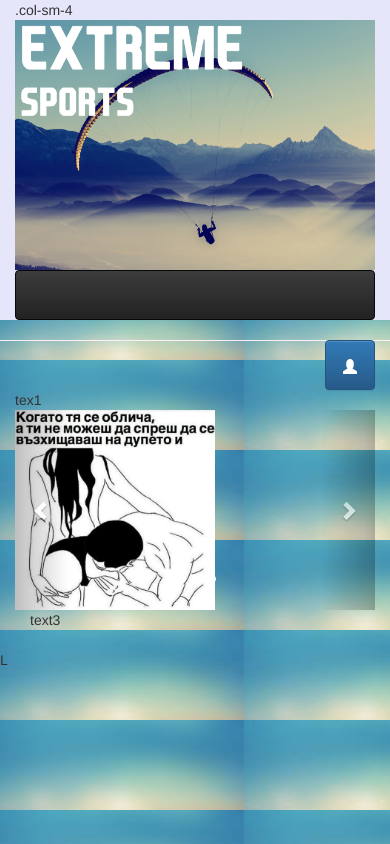
After one commit to KalinMilushev/xSport, a PHP site: page /Homepage.php in a window 390 px wide. The commit adds this page. Run offline with PHP 8.4, Linux system fonts and the light colour scheme.

Commit message:
fix carrousal

```diff
--- /dev/null
+++ b/Homepage.php
@@ -0,0 +1,168 @@
+<html>
+
+
+<head>
+
+    <meta charset="UTF-8">
+    <meta name="viewport" content="width=device-width, initial-scale=1">
+
+    <title>xSport</title>
+
+    <link rel="stylesheet" type="text/css" href="css/style.css">
+    <link rel="stylesheet" href="css/bootstrap.min.css">
+    <link rel="stylesheet" href="css/bootstrap-theme.min.css">
+    <script src="js/jquery-3.2.1.min.js"></script>
+    <script src="js/bootstrap.min.js"></script>
+</head>
+
+<body>
+
+    <div class="container-fluid">
+        <div class="row">
+            <div class="col-sm-1" style="background-color:lavender;">.col-sm-4</div>
+
+            <div class="col-sm-10" style="background-color:lavender;">
+                <div>
+                    <img src="img/CoverPicture.jpg" width="100%" height="250">
+                </div>
+                <nav class="navbar navbar-inverse" data-offset-top="197">
+                    <div class="container text-center collapse navbar-collapse">
+                        <ul class="nav navbar-nav navbar-center">
+                            <li>
+                                <a href="" class="navbar-brand">
+                                    <span class="glyphicon glyphicon-home" aria-hidden="true"></span>
+                                </a>
+                            </li>
+                            <li><a href="" class="navbar-brand">Новини</a></li>
+                            <li class="dropdown">
+                                <a href="#" class="dropdown-toggle navbar-brand" data-toggle="dropdown" role="button" aria-haspopup="true" aria-expanded="false">Спортове<span class="caret"></span></a>
+                                <ul class="dropdown-menu">
+                                    <li><a href="#a" data-toggle="tab">Колоездене</a></li>
+                                    <li><a href="#b" data-toggle="tab">Парашутизъм</a></li>
+                                    <li><a href="#c" data-toggle="tab">Каяк</a></li>
+                                    <li><a href="#c" data-toggle="tab">Рафтинг</a></li>
+                                    <li><a href="#c" data-toggle="tab">Катерене</a></li>
+                                    <li><a href="#c" data-toggle="tab">Сноуборд</a></li>
+                                    <li><a href="#c" data-toggle="tab">Sport1</a></li>
+                                    <li><a href="#c" data-toggle="tab">Sport1</a></li>
+                                    <li><a href="#c" data-toggle="tab">Sport1</a></li>
+                                    <li><a href="#c" data-toggle="tab">Sport1</a></li>
+                                    <li><a href="#c" data-toggle="tab">Sport1</a></li>
+                                </ul>
+                            </li>
+                            <li><a href="" class="navbar-brand">Галерия</a></li>
+                            <li><a href="" class="navbar-brand">Форум</a></li>
+                        </ul>
+                    </div>
+                </nav>
+            </div>
+            <!-- end of col2 -->
+
+            <div class="col-sm-1" style="background-color:lavenderblush;">
+                <div class="dropdown topcorner pull-right">
+                    <button class="btn btn-default btn-primary dropdown-toggle loginButton" type="button" id="dropdownMenu1" data-toggle="dropdown" aria-haspopup="true" aria-expanded="true">
+							<span class="glyphicon glyphicon-user" aria-hidden="true"></span>
+						</button>
+                    <ul class="dropdown-menu" aria-labelledby="dropdownMenu1">
+                        <li><a href="#">Login</a></li>
+                        <li><a href="#">Register</a></li>
+                    </ul>
+                </div>
+            </div>
+            <!-- end of col3 -->
+        </div>
+        <!-- end of row1 -->
+
+        <div class="row">
+            <div class="col-sm-1">tex1</div>
+            <!-- end of col1 -->
+
+
+				<div class="container col-sm-10">
+					<div id="myCarousel" class="carousel slide" data-ride="carousel" >
+						<!-- Indicators -->
+						<ol class="carousel-indicators">
+							<li data-target="#myCarousel" data-slide-to="0" class="active"></li>
+							<li data-target="#myCarousel" data-slide-to="1"></li>
+							<li data-target="#myCarousel" data-slide-to="2"></li>
+						</ol>
+
+						<!-- Wrapper for slides -->
+						<div class="carousel-inner">
+							<div class="item active">
+								<img src="img/pic1.jpg" alt="Los Angeles" height="200" width="200">
+							</div>
+
+							<div class="item">
+								<img src="img/pic1.jpg" alt="Chicago" height="200" width="200">
+							</div>
+
+							<div class="item">
+								<img src="img/pic1.jpg" alt="New York" height="200" width="200">
+							</div>
+						</div>
+
+						<!-- Left and right controls -->
+						<a class="left carousel-control" href="#myCarousel" data-slide="prev">
+							<span class="glyphicon glyphicon-chevron-left"></span>
+							<span class="sr-only">Previous</span>
+						</a>
+						<a class="right carousel-control" href="#myCarousel" data-slide="next">
+							<span class="glyphicon glyphicon-chevron-right"></span>
+							<span class="sr-only">Next</span>
+						</a>
+					</div>
+				</div>
+				<!-- End of carousel container -->
+
+
+            </div>
+            <!-- end of col2 -->
+
+            <div class="col-sm-1">text3</div>
+            <!-- end of col3 -->
+
+        </div>
+        <!-- end of row2 -->
+
+        <br>
+
+        <div class="row">
+
+            <div class="col-sm-1">L</div>
+            <!-- end of col1 -->
+
+            <div class="col-sm-4">
+
+            </div>
+            <!-- end of col2 -->
+
+            <div class="col-sm-1"></div>
+            <!-- end of col3 -->
+
+            <div class="col-sm-2">
+
+            </div>
+            <!-- end of col4 -->
+
+            <div class="col-sm-1"></div>
+            <!-- end of col5 -->
+
+            <div class="col-sm-2">
+            </div>
+            <!-- end of col6 -->
+
+            <div class="col-sm-1"></div>
+            <!-- end of col7 -->
+
+        </div>
+        <!-- end of row3 -->
+
+    </div>
+    <!-- end of containter for row1 -->
+
+    <br><br><br><br><br><br>
+
+</body>
+
+</html>
```
Also changed, not shown: SportHomepage.php (+8 -8 lines).
